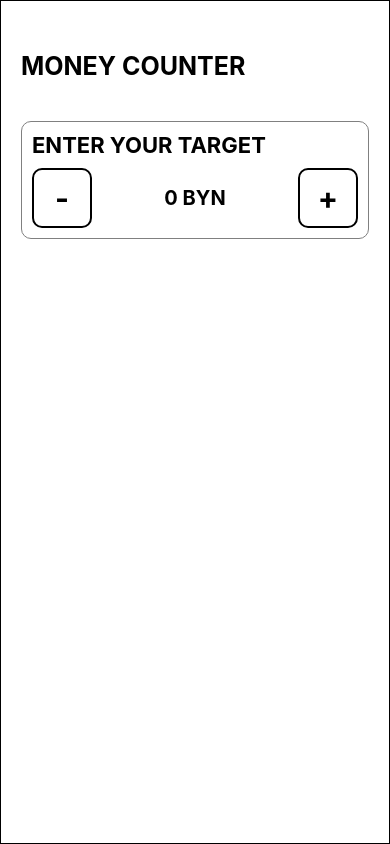
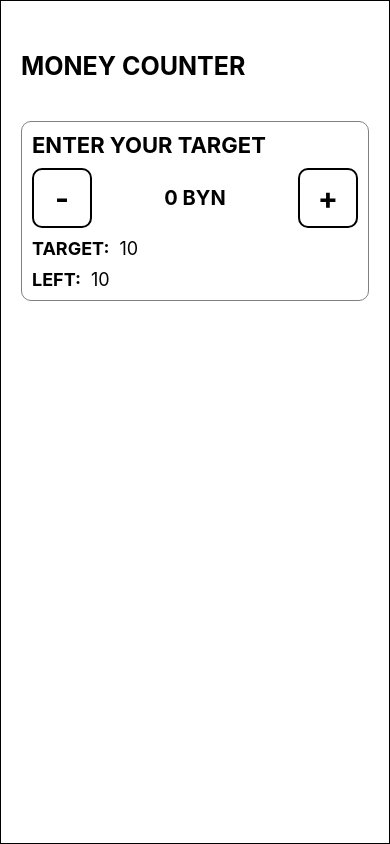
Before and after one commit to marinadegames/amount-counter-mobile, a React Native app: screen / in a window 390 px wide. Built offline with nearby package versions, Linux system fonts and the light colour scheme.

Commit message:
fix: fix counter

```diff
--- a/src/components/Main.tsx
+++ b/src/components/Main.tsx
@@ -1,21 +1,43 @@
-import { StyleSheet, Text, TextInput, View } from "react-native"
+import { Keyboard, StyleSheet, Text, TextInput, View } from "react-native"
 import { MyButton } from "./MyButton"
-import { useCallback, useState } from "react"
+import { useCallback, useEffect, useState } from "react"
 import { Header } from "./Header"
 
 export const Main = () => {
 
-    const [complete, setComplete] = useState<boolean>(false)
+    // state
     const [count, setCount] = useState<number>(0)
+    const [titleTarget, setTitleTarget] = useState<string>("")
+    const [targetNumber, setTargetNumber] = useState<number>(10)
+    const [completed, setCompleted] = useState<boolean>(false)
 
+    // callbacks
     const decrement = useCallback(() => {
-        setCount(count - 1)
+        if (count >= 1) {
+            setCount(count - 1)
+            setCompleted(false)
+        }
     }, [count])
 
     const increment = useCallback(() => {
-        setCount(count + 1)
+        if (count < targetNumber) {
+            setCount(count + 1)
+        }
     }, [count])
 
+    const changeTitleTarget = useCallback((value: string) => {
+        setTitleTarget(value)
+    }, [titleTarget])
+
+    useEffect(() => {
+        if (targetNumber - count <= 0) {
+            setCompleted(true)
+        } else {
+            setCompleted(false)
+        }
+    }, [count, targetNumber])
+
+    // styles
     const styles = StyleSheet.create({
         wrapper: {
             paddingTop: 40,
@@ -30,12 +52,13 @@
             padding: 10,
             borderStyle: "solid",
             borderWidth: 1,
-            borderColor: "gray",
+            borderColor: completed ? "#29ab5d" : "gray",
             borderRadius: 10,
             minWidth: "100%",
-            backgroundColor: complete ? "#90ee90" : "white",
+            backgroundColor: completed ? "#29ab5d" : "white",
         },
         textTarget: {
+            color: completed ? "white" : "black",
             fontSize: 22,
             fontWeight: "bold",
             textTransform: "uppercase",
@@ -49,22 +72,27 @@
             flexDirection: "row",
         },
         number: {
+            color: completed ? "white" : "black",
             fontSize: 20,
             marginLeft: 20,
             marginRight: 20,
             fontWeight: "bold",
         },
         targetInputMoney: {
+            color: completed ? "white" : "black",
             display: "flex",
             flexDirection: "row",
             marginTop: 10,
         },
         textTargetMoney: {
+            color: completed ? "white" : "black",
             marginRight: 10,
             fontSize: 18,
             fontWeight: "bold",
         },
         textTargetMoneyInput: {
+            color: completed ? "white" : "black",
+            width: 180,
             fontSize: 18,
         },
         leftWrapper: {
@@ -74,6 +102,7 @@
         },
     })
 
+    // jsx
     return (
         <View style={styles.wrapper}>
 
@@ -81,38 +110,36 @@
 
             <View style={styles.counterWrapper}>
                 <TextInput
+                    editable={true}
+                    onBlur={() => Keyboard.dismiss()}
                     style={styles.textTarget}
-                    selectTextOnFocus={false}
-                    onChangeText={() => {
-                    }}
+                    onChangeText={changeTitleTarget}
+                    defaultValue={titleTarget}
                     placeholder={"Enter your target"}
                 />
                 <View style={styles.counterBox}>
-                    <MyButton title={"-"} callback={decrement} />
+                    <MyButton title={"-"} callback={decrement} completed={completed} />
                     <Text style={styles.number}>{count} BYN</Text>
-                    <MyButton title={"+"} callback={increment} />
+                    <MyButton title={"+"} callback={increment} completed={completed} />
                 </View>
 
-                {/*<View style={styles.targetInputMoney}>*/}
-                {/*    <Text style={styles.textTargetMoney}>TARGET:</Text>*/}
-                {/*    <TextInput*/}
-                {/*        keyboardType="numeric"*/}
-                {/*        style={styles.textTargetMoneyInput}*/}
-                {/*        selectTextOnFocus={false}*/}
-                {/*        maxLength={10000}*/}
-                {/*        value={maxTarget ? String(maxTarget) : ""}*/}
-                {/*        onChangeText={(e) => changeMaxTarget(e)}*/}
-                {/*        placeholder={"Money target"}*/}
-                {/*    />*/}
-                {/*</View>*/}
+                <View style={styles.targetInputMoney}>
+                    <Text style={styles.textTargetMoney}>TARGET:</Text>
+                    <TextInput style={styles.textTargetMoneyInput}
+                               textContentType={"creditCardNumber"}
+                               editable={true}
+                               keyboardType={"number-pad"}
+                               value={String(targetNumber)}
+                               onChangeText={e => setTargetNumber(Number(e))} />
+                </View>
 
-                {/*<View style={styles.leftWrapper}>*/}
-                {/*    <Text style={styles.textTargetMoney}>LEFT:</Text>*/}
-                {/*    {complete*/}
-                {/*        ? <Text style={styles.textTargetMoneyInput}>COMPLETED!</Text>*/}
-                {/*        : <Text style={styles.textTargetMoneyInput}>{maxTarget - count && String(maxTarget - count)}</Text>*/}
-                {/*    }*/}
-                {/*</View>*/}
+                <View style={styles.leftWrapper}>
+                    <Text style={styles.textTargetMoney}>LEFT:</Text>
+                    {completed
+                        ? <Text style={styles.textTargetMoneyInput}>COMPLETED!</Text>
+                        : <Text style={styles.textTargetMoneyInput}>{targetNumber - count}</Text>
+                    }
+                </View>
 
                 {/*<View style={styles.leftWrapper}>*/}
                 {/*    <Text style={styles.textTargetMoney}>LEFT, %:</Text>*/}
--- a/src/components/MyButton.tsx
+++ b/src/components/MyButton.tsx
@@ -6,9 +6,10 @@
     color?: string
     style?: string
     callback?: () => void
+    completed?: boolean
 }
 
-export const MyButton = React.memo(({ title, color, callback }: PropsType) => {
+export const MyButton = React.memo(({ title, callback, completed }: PropsType) => {
 
     const [press, setPress] = useState<boolean>(false)
 
@@ -31,7 +32,7 @@
             height: 60,
             borderRadius: 10,
             borderWidth: 2,
-            borderColor: color ? color : "black",
+            borderColor: completed ? "white" : "black",
         },
         buttonPressed: {
             display: "flex",
@@ -42,13 +43,13 @@
             width: 60,
             height: 60,
             borderWidth: 2,
-            borderColor: color ? color : "black",
-            backgroundColor: color ? color : "black",
+            borderColor: completed ? "white" : "black",
+            backgroundColor: "black",
         },
         title: {
             fontSize: 30,
             fontWeight: "bold",
-            color: color ? color : "black",
+            color: completed ? "white" : "black",
         },
         titlePressed: {
             fontSize: 30,
@@ -59,6 +60,7 @@
 
     return (
         <Pressable style={press ? styles.buttonPressed : styles.button}
+                   disabled={completed}
                    onTouchStart={onPress}
                    onTouchEnd={offPress}>
             <Text style={press ? styles.titlePressed : styles.title}>{title}</Text>
```
